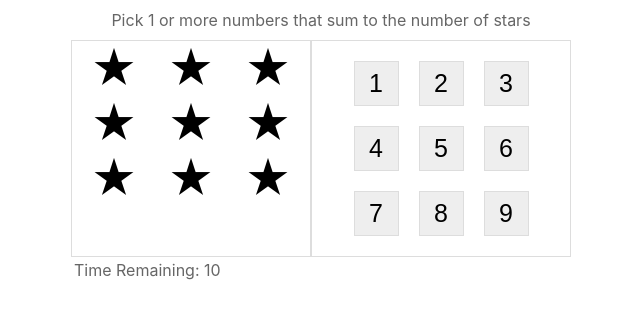
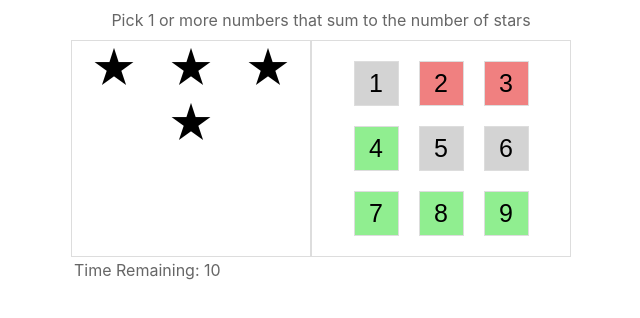
Before and after one commit to johnmmoss/javascript-tutorials, a React (Create React App) app in the folder ReactSamples/star-game/: page / in a window 1280 px wide. Shown: the top 318 px of the page, without its empty margins (319-959 px from the left). Built offline with nearby package versions, Linux system fonts and the light colour scheme.

Commit message:
Implemented basic react components and implemented UI logic for styling

```diff
--- a/ReactSamples/star-game/src/App.js
+++ b/ReactSamples/star-game/src/App.js
@@ -1,4 +1,5 @@
 import React from 'react';
+import { useState } from 'react'
 import './App.css';
 import utils from './util.js'
 
@@ -11,6 +12,25 @@ const colors = {
 };
 
 function App() {
+
+  const [stars, setState] = useState(utils.random(1, 9));
+  const [availableNums, setAvailableNums] = useState([1, 2, 3, 5, 6]);
+  const [candidateNums, setCandidateNums] = useState([2, 3]);
+
+  const candidatesAreWrong = utils.sum(candidateNums) > stars;
+
+  const numberStatus = (number) => {
+
+    if (!availableNums.includes(number)) {
+      return 'used';
+    }
+
+    if (candidateNums.includes(number)) {
+      return candidatesAreWrong ? 'wrong' : 'candidate';
+    }
+    return 'available';
+  }
+
   return (
     <div className="game">
       <div className="help">
@@ -18,26 +38,16 @@ function App() {
       </div>
       <div className="body">
         <div className="left">
-          <div className="star" />
-          <div className="star" />
-          <div className="star" />
-          <div className="star" />
-          <div className="star" />
-          <div className="star" />
-          <div className="star" />
-          <div className="star" />
-          <div className="star" />
+          <StarsDisplay count={stars} />
         </div>
         <div className="right">
-          <button className="number">1</button>
-          <button className="number">2</button>
-          <button className="number">3</button>
-          <button className="number">4</button>
-          <button className="number">5</button>
-          <button className="number">6</button>
-          <button className="number">7</button>
-          <button className="number">8</button>
-          <button className="number">9</button>
+          {
+            utils.range(1, 9).map(x =>
+              <PlayNumber
+                key={x}
+                number={x}
+                status={numberStatus(x)} />
+            )}
         </div>
       </div>
       <div className="timer">Time Remaining: 10</div>
@@ -45,4 +55,23 @@ function App() {
   );
 }
 
+const StarsDisplay = props => (
+  <>
+    {
+      utils.range(1, props.count).map(x =>
+        <div key={x} className="star" />
+      )}
+  </>
+);
+
+const PlayNumber = props => (
+  <button
+    key={props.number}
+    className='number'
+    style={{backgroundColor: colors[props.status] }}
+  >
+    {props.number}
+  </button>
+)
+
 export default App;
```
